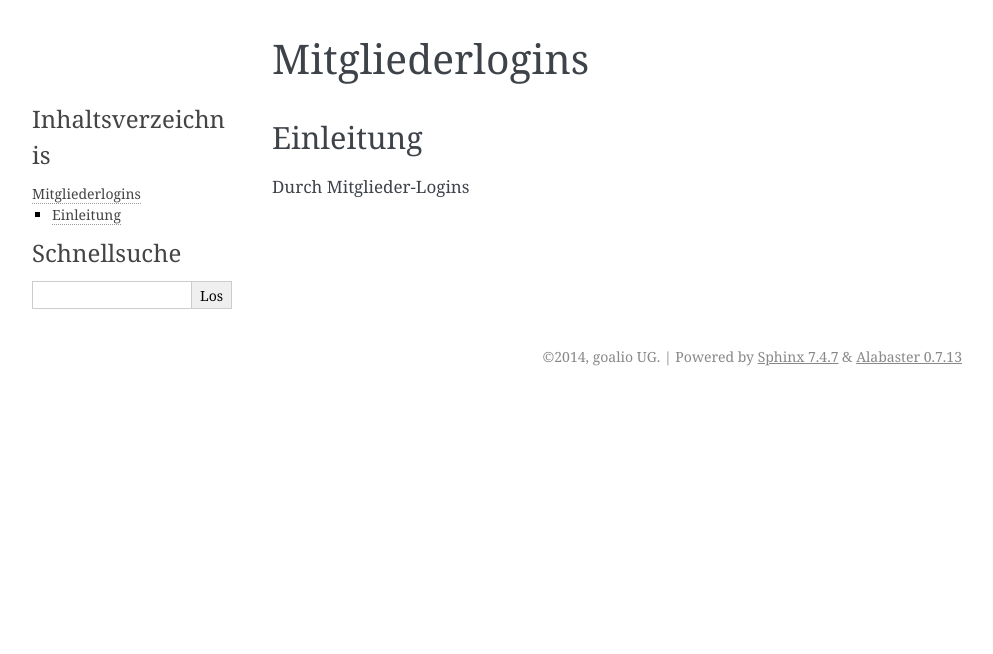
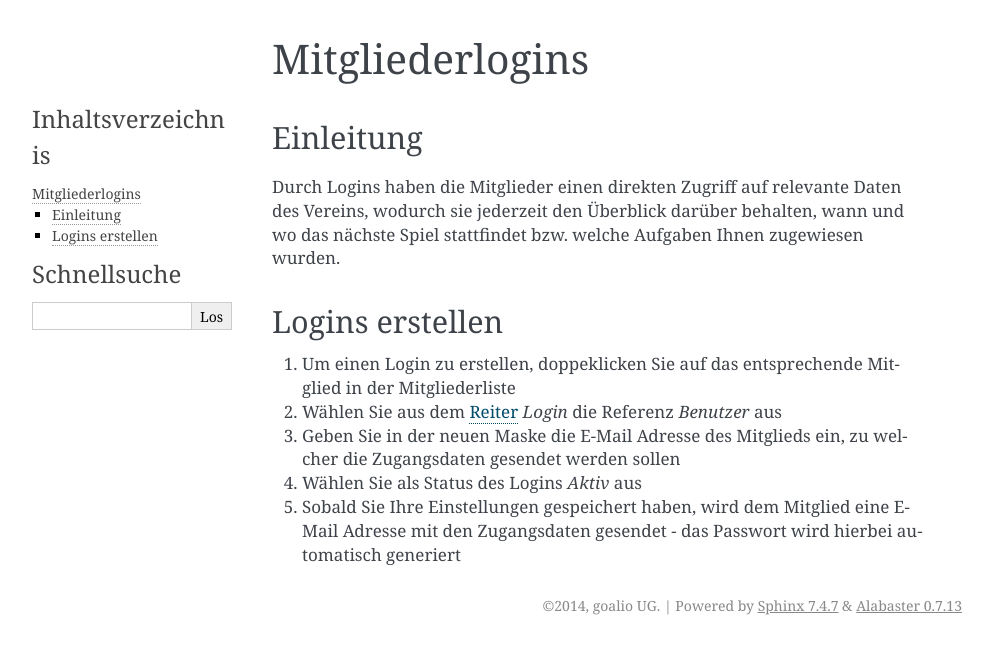
Before and after one commit to goalio/docs, a Sphinx documentation site: the page built from docs/module/mitglieder/logins.rst, in a window 1280 px wide. Shown: the top 654 px of the page, without its empty margins (148-1141 px from the left). Built offline with Sphinx 7.4.7, drawn with Linux system fonts in a browser that asks for light colours; formulas are drawn with MathJax 3.

Commit message:
Update logins.rst

```diff
--- a/docs/module/mitglieder/logins.rst
+++ b/docs/module/mitglieder/logins.rst
@@ -4,6 +4,19 @@ Mitgliederlogins
 Einleitung
 ----------
 
-Durch Mitglieder-Logins
+Durch Logins haben die Mitglieder einen direkten Zugriff auf relevante Daten des Vereins, wodurch sie jederzeit den Überblick darüber behalten, wann und wo das nächste Spiel stattfindet bzw. welche Aufgaben Ihnen zugewiesen wurden.
+
+Logins erstellen
+----------------
+
+1. Um einen Login zu erstellen, doppeklicken Sie auf das entsprechende Mitglied in der Mitgliederliste
+
+2. Wählen Sie aus dem Reiter_ *Login* die Referenz *Benutzer* aus
+
+3. Geben Sie in der neuen Maske die E-Mail Adresse des Mitglieds ein, zu welcher die Zugangsdaten gesendet werden sollen
+
+4. Wählen Sie als Status des Logins *Aktiv* aus
+
+5. Sobald Sie Ihre Einstellungen gespeichert haben, wird dem Mitglied eine E-Mail Adresse mit den Zugangsdaten gesendet - das Passwort wird hierbei automatisch generiert
 
 .. _Reiter: /de/latest/erste-schritte/benutzeroberflaeche.html
```
